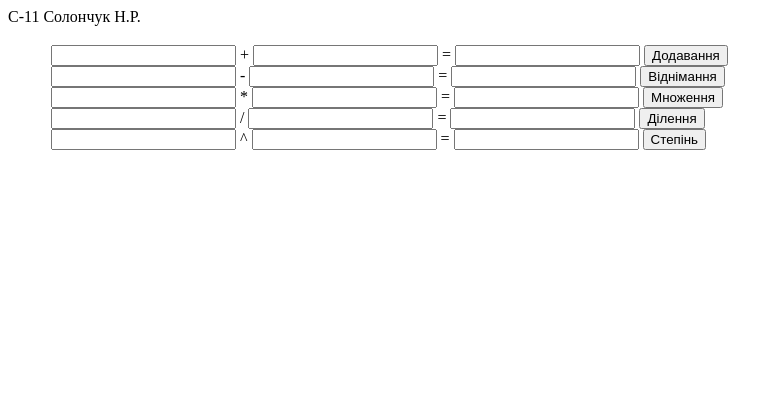
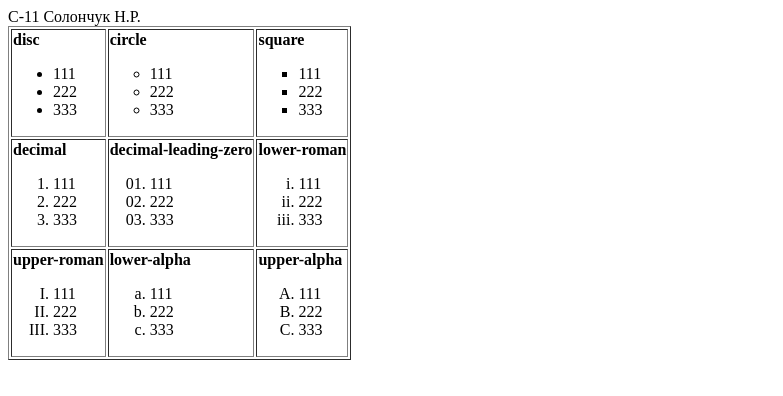
Before and after one commit to Solonchuk/Urban-dog, a plain HTML site: page index.html in a window 1280 px wide. Shown: the whole page, without its empty margins (0-783 px from the left). Drawn offline with Linux system fonts and the light colour scheme.

Commit message:
Add files via upload

```diff
--- a/index.html
+++ b/index.html
@@ -1,118 +1,100 @@
 <!DOCTYPE html>
+<html lang="en">
+    С-11 Солончук Н.Р.
+<head>
+    <meta charset="UTF-8">
+    <meta http-equiv="X-UA-Compatible" content="IE=edge">
+    <meta name="viewport" content="width=device-width, initial-scale=1.0">
+    <title>Document</title>
+</head>
+<body>
 <html>
-  С-11  Солончук Н.Р.
   <head>
-   <title>пз</title>
+    <meta charset="utf-8">
+    <title>Стилізація списків в CSS</title>
     <style>
-     .as{
-
-
-
- }
+    .disc { list-style-type: disc;}
+    .decimal { list-style-type: decimal;}
+    .circle {list-style-type: circle;}
+    .square {list-style-type: square;}
+    .decimal-leading-zero {list-style-type: decimal-leading-zero;}
+    .lower-roman {list-style-type: lower-roman;}
+    .upper-roman {list-style-type: upper-roman;}
+    .lower-alpha {list-style-type: lower-alpha;}
+    .upper-alpha {list-style-type: upper-alpha;}
     </style>
   </head>
+
   <body>
-  <table class="as" >
-    <div>
+    <table border="inset">
       <tr>
         <td>
-        <ol>
-            <form name="formcalc1">
-       <input type ="text" name ="txtnum1"> +
-       <input type ="text" name ="txtnum2"> =
-       <input type ="text" name ="txtres">
-        <input type ="button" value ="Додавання" onClick="sumValues()">
-  </form>
-
-  <script type="text/javascript">
-
-
-    function sumValues()
-    {
-      var num1,num1,res;
-      num1=Number(document.formcalc1.txtnum1.value);
-      num2=Number(document.formcalc1.txtnum2.value);
-      res=num1+num2;
-      document.formcalc1.txtres.value=res;
-    }
- </script>
-
-
-  <form name="formcalc2">
-       <input type ="text" name ="txtnum1"> -
-       <input type ="text" name ="txtnum2"> =
-       <input type ="text" name ="txtres">
-        <input type ="button" value ="Віднімання" onClick="minValues()">
-  </form>
-  <script type="text/javascript">
-
-    function minValues()
-    {
-      var num1,num1,res;
-      num1=Number(document.formcalc2.txtnum1.value);
-      num2=Number(document.formcalc2.txtnum2.value);
-      res=num1-num2;
-      document.formcalc2.txtres.value=res;
-    }
-  </script>
-
-
-      <form name="formcalc3">
-       <input type ="text" name ="txtnum1"> *
-       <input type ="text" name ="txtnum2"> =
-       <input type ="text" name ="txtres">
-        <input type ="button" value ="Множення" onClick="multiplicationValues()">
-  </form>
-  <script type="text/javascript">
-
-    function multiplicationValues()
-    {
-      var num1,num1,res;
-      num1=Number(document.formcalc3.txtnum1.value);
-      num2=Number(document.formcalc3.txtnum2.value);
-      res=num1*num2;
-      document.formcalc3.txtres.value=res;
-    }
-  </script>
-
-  <form name="formcalc4">
-       <input type ="text" name ="txtnum1"> /
-       <input type ="text" name ="txtnum2"> =
-       <input type ="text" name ="txtres">
-        <input type ="button" value ="Ділення" onClick="divisionValues()">
-  </form>
-  <script type="text/javascript">
-
-    function divisionValues()
-    {
-      var num1,num1,res;
-      num1=Number(document.formcalc4.txtnum1.value);
-      num2=Number(document.formcalc4.txtnum2.value);
-      res=num1/num2;
-      document.formcalc4.txtres.value=res;
-    }
-  </script>
-
-  <form name="formcalc5">
-       <input type ="text" name ="txtnum1"> ^
-       <input type ="text" name ="txtnum2"> =
-       <input type ="text" name ="txtres">
-        <input type ="button" value ="Степінь" onClick="degreeValues()">
-  </form>
-  <script type="text/javascript">
-
-    function degreeValues()
-    {
-      var num1,num1,res;
-      num1=Number(document.formcalc5.txtnum1.value);
-      num2=Number(document.formcalc5.txtnum2.value);
-      res=Math.pow(num1, num2);
-      document.formcalc5.txtres.value=res;
-    }
-  </script>
+              <b>disc</b>
+              <ol class="disc">
+                  <li>111</li>
+                  <li>222</li>
+                  <li>333</li>
           </ol>
           </td>
-
-
+          <td>
+              <b>circle</b>
+              <ol class="circle">
+          <li>111</li>
+                <li>222</li>
+                <li>333</li>
+                </ol>
+          </td>
+          <td><b>square</b>
+            <ol class="square">
+                  <li>111</li>
+                  <li>222</li>
+                  <li>333</li>
+          </ol>
+        </td>
+      </tr>
+      <tr>
+        <td>
+        <b>decimal</b>
+        <ol class="decimal">
+          <li>111</li>
+          <li>222</li>
+          <li>333</li>
+        </td>
+        <td>
+        <b>decimal-leading-zero</b>
+        <ol class="decimal-leading-zero">
+          <li>111</li>
+          <li>222</li>
+          <li>333</li>
+        </td>
+        <td>
+        <b>lower-roman</b>
+        <ol class="lower-roman">
+          <li>111</li>
+          <li>222</li>
+          <li>333</li>
+        </td></tr>
+        <tr><td>
+        <b>upper-roman</b>
+        <ol class="upper-roman">
+          <li>111</li>
+          <li>222</li>
+          <li>333</li>
+        </td>
+        <td>
+        <b>lower-alpha</b>
+        <ol class="lower-alpha">
+          <li>111</li>
+          <li>222</li>
+          <li>333</li>
+        </td>
+        <td>
+        <b>upper-alpha</b>
+        <ol class="upper-alpha">
+          <li>111</li>
+          <li>222</li>
+          <li>333</li>
+        </td>
+</table>
 </body>
 </html>
```
Lines whose indentation alone changed are shown as unchanged.
